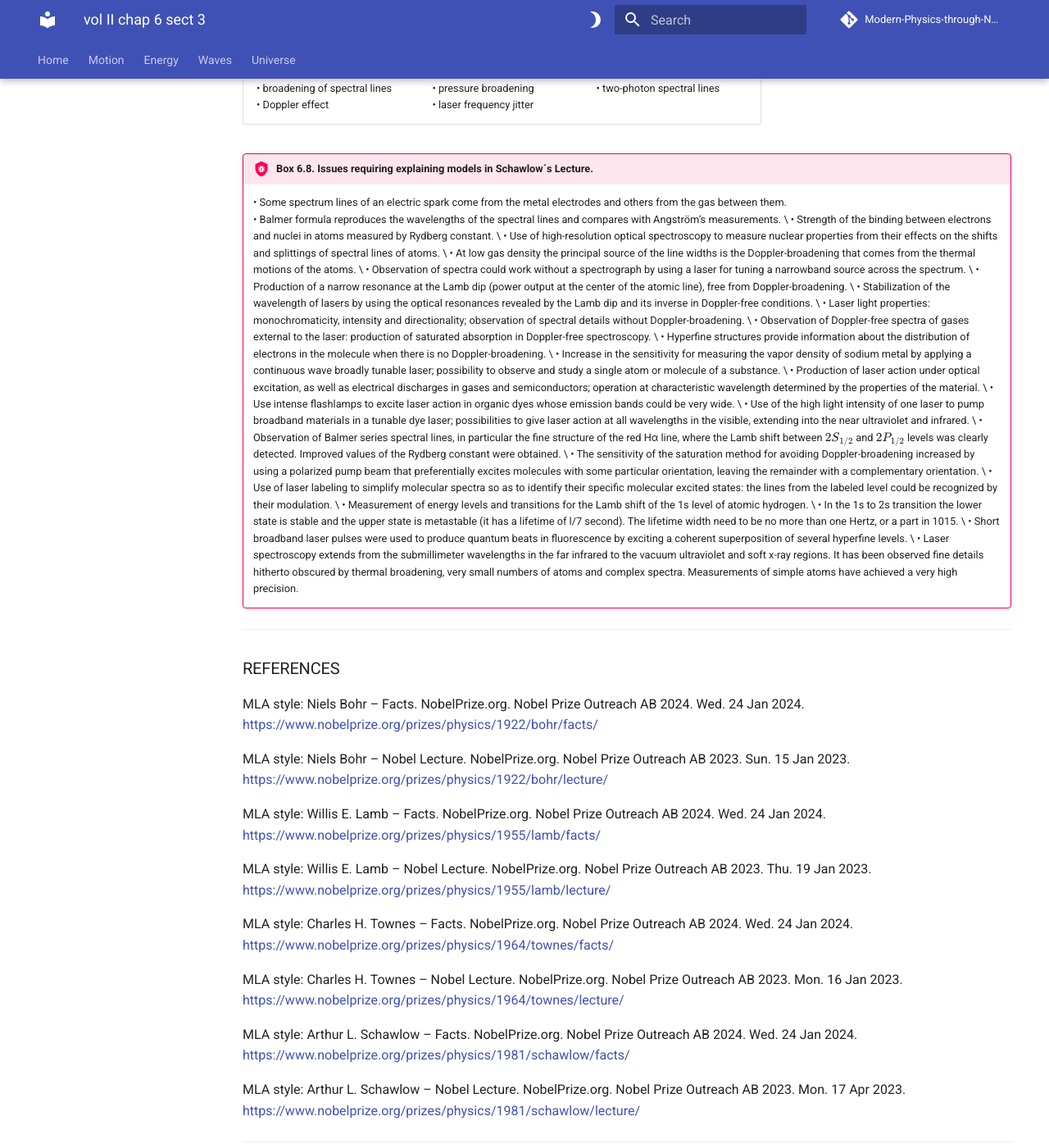
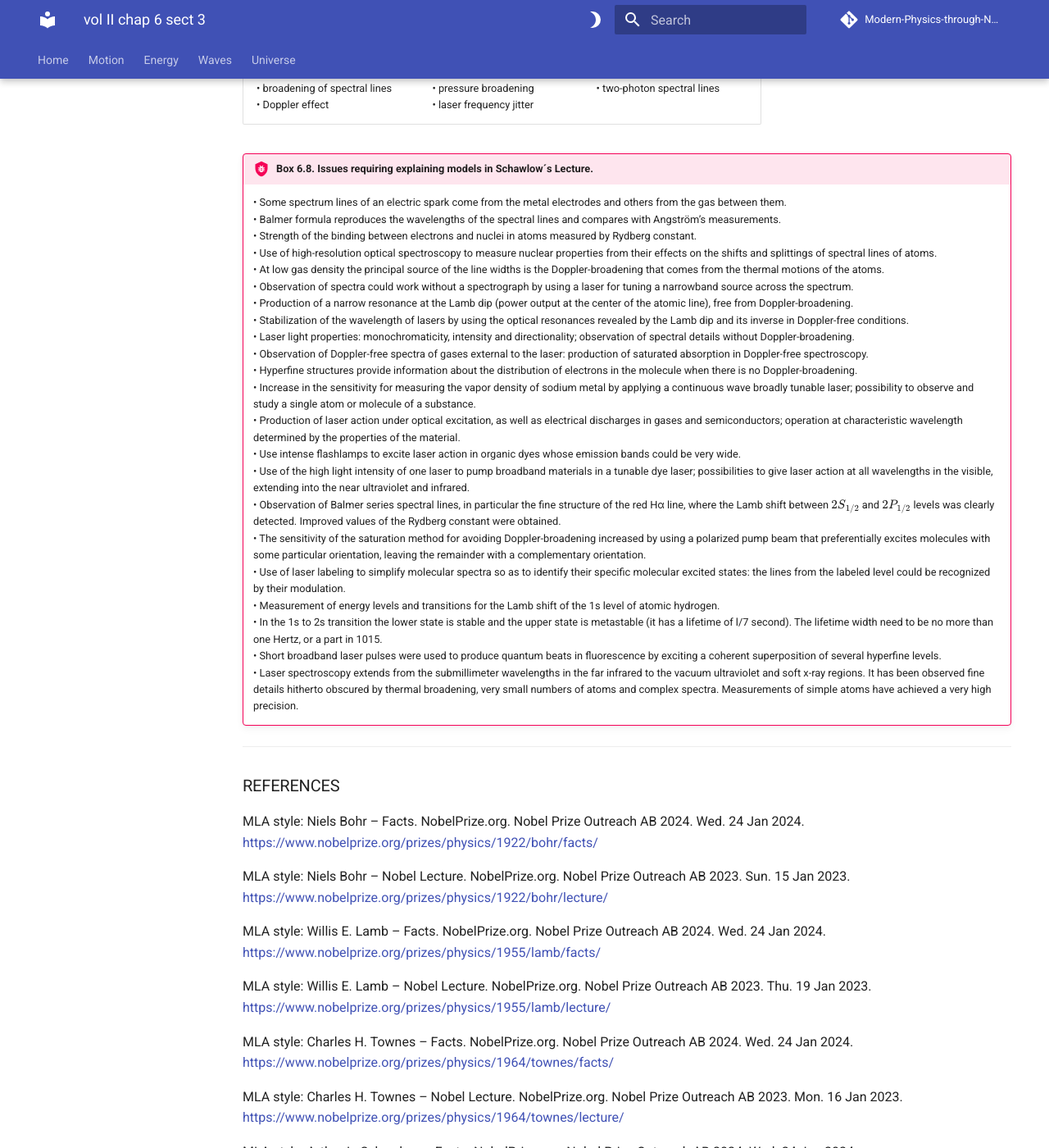
Before and after one commit to modphysnobel/modphysnobel.github.io, an MkDocs documentation site: the page built from docs/vol-II/vol-II-chap-6-sect-3.md, in a window 1280 px wide and 1400 px high, scrolled down 5627 px. Shown: the whole window at 82% size. Built offline with MkDocs 1.6.1 and Material for MkDocs 9.7.7, drawn with Linux system fonts in a browser that asks for light colours; some web fonts are replaced; comment, search, counter and statistics services are not loaded.

Commit message:
Update vol-II-chap-6-sect-3.md

```diff
--- a/docs/vol-II/vol-II-chap-6-sect-3.md
+++ b/docs/vol-II/vol-II-chap-6-sect-3.md
@@ -318,26 +318,26 @@ Nobel Lecture: *Spectroscopy in a New Light* by Schawlow.
 !!!bug "Box 6.8. Issues requiring explaining models in Schawlow´s Lecture."
 
 	•	Some spectrum lines of an electric spark come from the metal electrodes and others from the gas between them. <br>
-	•	Balmer formula reproduces the wavelengths of the spectral lines and compares with Angström’s measurements. \
-	•	Strength of the binding between electrons and nuclei in atoms measured by Rydberg constant. \
-	•	Use of high-resolution optical spectroscopy to measure nuclear properties from their effects on the shifts and splittings of spectral lines of atoms. \
-	•	At low gas density the principal source of the line widths is the Doppler-broadening that comes from the thermal motions of the atoms. \
-	•	Observation of spectra could work without a spectrograph by using a laser for tuning a narrowband source across the spectrum. \
-	•	Production of a narrow resonance at the Lamb dip (power output at the center of the atomic line), free from Doppler-broadening. \
-	•	Stabilization of the wavelength of lasers by using the optical resonances revealed by the Lamb dip and its inverse in Doppler-free conditions. \
-	•	Laser light properties: monochromaticity, intensity and directionality; observation of spectral details without Doppler-broadening. \
-	•	Observation of Doppler-free spectra of gases external to the laser: production of saturated absorption in Doppler-free spectroscopy. \
-	•	Hyperfine structures provide information about the distribution of electrons in the molecule when there is no Doppler-broadening. \
-	•	Increase in the sensitivity for measuring the vapor density of sodium metal by applying a continuous wave broadly tunable laser; possibility to observe and study a single atom or molecule of a substance. \
-	•	Production of laser action under optical excitation, as well as electrical discharges in gases and semiconductors; operation at characteristic wavelength determined by the properties of the material. \
-	•	Use intense flashlamps to excite laser action in organic dyes whose emission bands could be very wide. \
-	•	Use of the high light intensity of one laser to pump broadband materials in a tunable dye laser; possibilities to give laser action at all wavelengths in the visible, extending into the near ultraviolet and infrared. \
-	•	Observation of Balmer series spectral lines, in particular the fine structure of the red Hα line, where the Lamb shift between $2S_{1/2}$ and $2P_{1/2}$ levels was clearly detected. Improved values of the Rydberg constant were obtained. \
-	•	The sensitivity of the saturation method for avoiding Doppler-broadening increased by using a polarized pump beam that preferentially excites molecules with some particular orientation, leaving the remainder with a complementary orientation. \
-	•	Use of laser labeling to simplify molecular spectra so as to identify their specific molecular excited states: the lines from the labeled level could be recognized by their modulation. \
-	•	Measurement of energy levels and transitions for the Lamb shift of the 1s level of atomic hydrogen. \
-	•	In the 1s to 2s transition the lower state is stable and the upper state is metastable (it has a lifetime of l/7 second). The lifetime width need to be no more than one Hertz, or a part in 1015. \
-	•	Short broadband laser pulses were used to produce quantum beats in fluorescence by exciting a coherent superposition of several hyperfine levels. \
+	•	Balmer formula reproduces the wavelengths of the spectral lines and compares with Angström’s measurements. <br>
+	•	Strength of the binding between electrons and nuclei in atoms measured by Rydberg constant. <br>
+	•	Use of high-resolution optical spectroscopy to measure nuclear properties from their effects on the shifts and splittings of spectral lines of atoms. <br>
+	•	At low gas density the principal source of the line widths is the Doppler-broadening that comes from the thermal motions of the atoms. <br>
+	•	Observation of spectra could work without a spectrograph by using a laser for tuning a narrowband source across the spectrum. <br>
+	•	Production of a narrow resonance at the Lamb dip (power output at the center of the atomic line), free from Doppler-broadening. <br>
+	•	Stabilization of the wavelength of lasers by using the optical resonances revealed by the Lamb dip and its inverse in Doppler-free conditions. <br>
+	•	Laser light properties: monochromaticity, intensity and directionality; observation of spectral details without Doppler-broadening. <br>
+	•	Observation of Doppler-free spectra of gases external to the laser: production of saturated absorption in Doppler-free spectroscopy. <br>
+	•	Hyperfine structures provide information about the distribution of electrons in the molecule when there is no Doppler-broadening. <br>
+	•	Increase in the sensitivity for measuring the vapor density of sodium metal by applying a continuous wave broadly tunable laser; possibility to observe and study a single atom or molecule of a substance. <br>
+	•	Production of laser action under optical excitation, as well as electrical discharges in gases and semiconductors; operation at characteristic wavelength determined by the properties of the material. <br>
+	•	Use intense flashlamps to excite laser action in organic dyes whose emission bands could be very wide. <br>
+	•	Use of the high light intensity of one laser to pump broadband materials in a tunable dye laser; possibilities to give laser action at all wavelengths in the visible, extending into the near ultraviolet and infrared. <br>
+	•	Observation of Balmer series spectral lines, in particular the fine structure of the red Hα line, where the Lamb shift between $2S_{1/2}$ and $2P_{1/2}$ levels was clearly detected. Improved values of the Rydberg constant were obtained. <br>
+	•	The sensitivity of the saturation method for avoiding Doppler-broadening increased by using a polarized pump beam that preferentially excites molecules with some particular orientation, leaving the remainder with a complementary orientation. <br>
+	•	Use of laser labeling to simplify molecular spectra so as to identify their specific molecular excited states: the lines from the labeled level could be recognized by their modulation. <br>
+	•	Measurement of energy levels and transitions for the Lamb shift of the 1s level of atomic hydrogen. <br>
+	•	In the 1s to 2s transition the lower state is stable and the upper state is metastable (it has a lifetime of l/7 second). The lifetime width need to be no more than one Hertz, or a part in 1015. <br>
+	•	Short broadband laser pulses were used to produce quantum beats in fluorescence by exciting a coherent superposition of several hyperfine levels. <br>
 	•	Laser spectroscopy extends from the submillimeter wavelengths in the far infrared to the vacuum ultraviolet and soft x-ray regions. It has been observed fine details hitherto obscured by thermal broadening, very small numbers of atoms and complex spectra. Measurements of simple atoms have achieved a very high precision.
 
 ***
```
